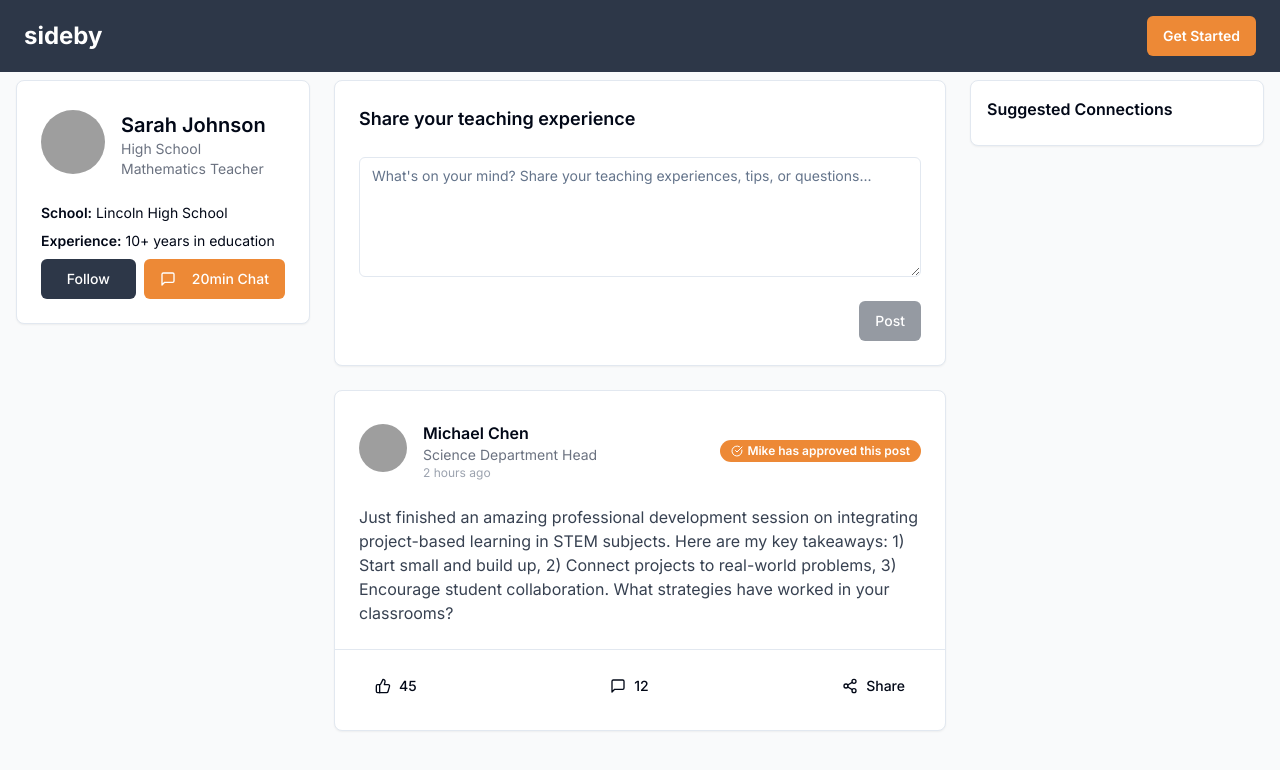
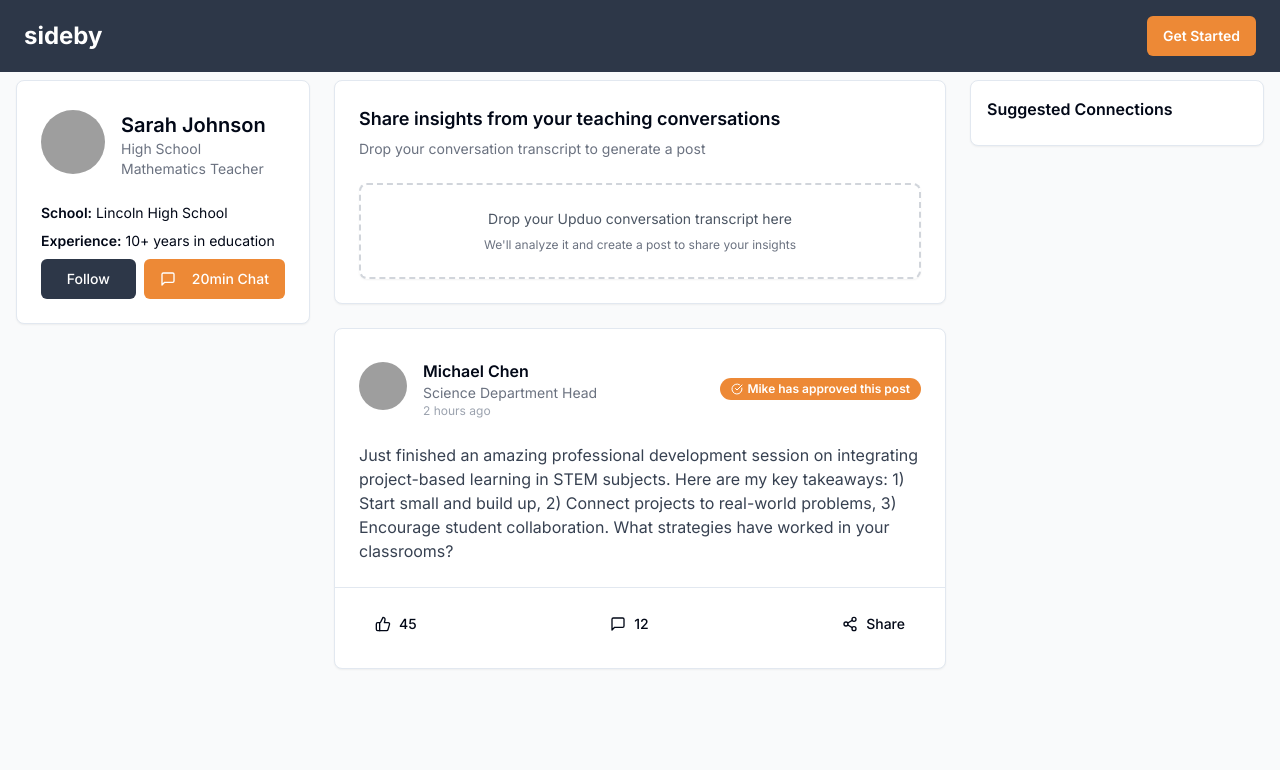
Before and after one commit to sideby-cto/peer-teach-link, a React (Vite) app: page / in a window 1280 px wide. Shown: the top 770 px of the page. Built offline with nearby package versions, Linux system fonts and the light colour scheme; grey boxes are pictures that could not be loaded.

Commit message:
Close user-generated posts, implement AI-suggested posts
This commit modifies the functionality of the posts feature to eliminate user-generated content. Instead, posts will now be suggested based on AI analysis of transcripts that users drop into the application.
[skip gpt_engineer]

```diff
--- a/src/components/CreatePostForm.tsx
+++ b/src/components/CreatePostForm.tsx
@@ -1,33 +1,30 @@
 import { useState } from "react";
-import { Button } from "@/components/ui/button";
-import { Textarea } from "@/components/ui/textarea";
-import { Card, CardHeader, CardContent, CardFooter } from "@/components/ui/card";
+import { Card, CardHeader, CardContent } from "@/components/ui/card";
 import { useToast } from "@/hooks/use-toast";
 import { supabase } from "@/lib/supabase";
+import { TranscriptDropzone } from "./TranscriptDropzone";
 
 export function CreatePostForm() {
-  const [content, setContent] = useState("");
-  const [isSubmitting, setIsSubmitting] = useState(false);
+  const [isProcessing, setIsProcessing] = useState(false);
   const { toast } = useToast();
 
-  const handleSubmit = async (e: React.FormEvent) => {
-    e.preventDefault();
-    if (!content.trim()) return;
-
-    setIsSubmitting(true);
+  const handlePostSuggestion = async (suggestion: { content: string }) => {
+    setIsProcessing(true);
     try {
       const { error } = await supabase
         .from("posts")
-        .insert([{ content, teacher_id: "placeholder-id" }]);
+        .insert([{
+          content: suggestion.content,
+          teacher_id: "placeholder-id",
+          is_ai_generated: true
+        }]);
 
       if (error) throw error;
 
       toast({
         title: "Post created",
-        description: "Your post has been shared with the community.",
+        description: "Your conversation has been analyzed and shared as a post.",
       });
-
-      setContent("");
     } catch (error) {
       toast({
         title: "Error",
@@ -35,30 +32,23 @@ export function CreatePostForm() {
         variant: "destructive",
       });
     } finally {
-      setIsSubmitting(false);
+      setIsProcessing(false);
     }
   };
 
   return (
     <Card className="w-full max-w-2xl mb-6">
-      <form onSubmit={handleSubmit}>
-        <CardHeader>
-          <h3 className="text-lg font-semibold">Share your teaching experience</h3>
-        </CardHeader>
-        <CardContent>
-          <Textarea
-            placeholder="What's on your mind? Share your teaching experiences, tips, or questions..."
-            value={content}
-            onChange={(e) => setContent(e.target.value)}
-            className="min-h-[120px]"
-          />
-        </CardContent>
-        <CardFooter className="flex justify-end">
-          <Button type="submit" disabled={isSubmitting || !content.trim()}>
-            {isSubmitting ? "Posting..." : "Post"}
-          </Button>
-        </CardFooter>
-      </form>
+      <CardHeader>
+        <h3 className="text-lg font-semibold">Share insights from your teaching conversations</h3>
+        <p className="text-sm text-gray-500">Drop your conversation transcript to generate a post</p>
+      </CardHeader>
+      <CardContent>
+        <TranscriptDropzone
+          onProfileSuggestion={() => {}}
+          onPostSuggestion={handlePostSuggestion}
+          isProcessing={isProcessing}
+        />
+      </CardContent>
     </Card>
   );
 }
--- a/src/components/TranscriptDropzone.tsx
+++ b/src/components/TranscriptDropzone.tsx
@@ -1,11 +1,12 @@
 import { useState } from "react";
 import { useToast } from "@/hooks/use-toast";
-import { Button } from "@/components/ui/button";
 import { Card } from "@/components/ui/card";
 import { supabase } from "@/lib/supabase";
 
 interface TranscriptDropzoneProps {
   onProfileSuggestion: (suggestion: ProfileSuggestion) => void;
+  onPostSuggestion?: (suggestion: { content: string }) => void;
+  isProcessing?: boolean;
 }
 
 interface ProfileSuggestion {
@@ -17,7 +18,11 @@ interface ProfileSuggestion {
   bio?: string;
 }
 
-export function TranscriptDropzone({ onProfileSuggestion }: TranscriptDropzoneProps) {
+export function TranscriptDropzone({
+  onProfileSuggestion,
+  onPostSuggestion,
+  isProcessing: externalIsProcessing
+}: TranscriptDropzoneProps) {
   const [isDragging, setIsDragging] = useState(false);
   const [isProcessing, setIsProcessing] = useState(false);
   const { toast } = useToast();
@@ -39,7 +44,14 @@ export function TranscriptDropzone({ onProfileSuggestion }: TranscriptDropzonePr
 
       if (error) throw error;
 
-      return data.suggestion as ProfileSuggestion;
+      // Handle both profile and post suggestions
+      if (data.suggestion) {
+        onProfileSuggestion(data.suggestion as ProfileSuggestion);
+      }
+
+      if (data.postSuggestion && onPostSuggestion) {
+        onPostSuggestion(data.postSuggestion);
+      }
     } catch (error) {
       console.error('Error processing transcript:', error);
       throw error;
@@ -56,13 +68,11 @@ export function TranscriptDropzone({ onProfileSuggestion }: TranscriptDropzonePr
       if (!file) return;
 
       const text = await file.text();
-      const suggestion = await processTranscript(text);
-
-      onProfileSuggestion(suggestion);
+      await processTranscript(text);
 
       toast({
         title: "Transcript processed",
-        description: "We've analyzed your conversation and suggested profile updates.",
+        description: "We've analyzed your conversation and generated content.",
       });
     } catch (error) {
       toast({
@@ -84,7 +94,7 @@ export function TranscriptDropzone({ onProfileSuggestion }: TranscriptDropzonePr
       onDragLeave={handleDragLeave}
       onDrop={handleDrop}
     >
-      {isProcessing ? (
+      {isProcessing || externalIsProcessing ? (
         <div className="space-y-2">
           <div className="animate-spin rounded-full h-6 w-6 border-b-2 border-primary mx-auto" />
           <p className="text-sm text-gray-600">Processing transcript...</p>
@@ -95,7 +105,7 @@ export function TranscriptDropzone({ onProfileSuggestion }: TranscriptDropzonePr
             Drop your Upduo conversation transcript here
           </p>
           <p className="text-xs text-gray-500">
-            We'll analyze it and suggest profile updates
+            We'll analyze it and create a post to share your insights
           </p>
         </div>
       )}
```
